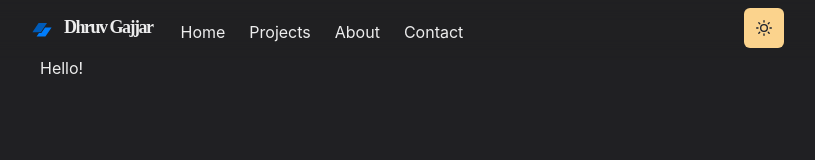
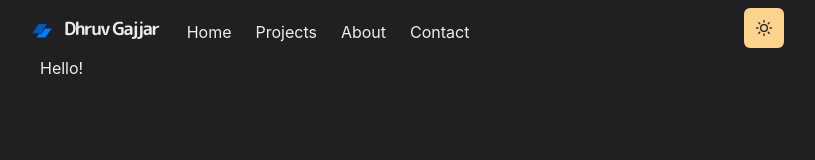
Before and after one commit to Dhruv-Gajjar/dhruv-homepage, a Next.js app: page / in a window 1280 px wide. Shown: the top 160 px of the page, without its empty margins (232-1047 px from the left). Built offline with nearby package versions, Linux system fonts and the light colour scheme.

Commit message:
Added fonts to the website

```diff
--- /dev/null
+++ b/components/Font.js
@@ -0,0 +1,6 @@
+const Fonts = () => (
+  <style jsx global>{`
+    @import url("https://fonts.googleapis.com/css2?family=M+PLUS+Rounded+1c:wght@300;700&display=swap");
+  `}</style>
+);
+export default Fonts;
--- a/pages/_app.js
+++ b/pages/_app.js
@@ -1,10 +1,12 @@
 import Layout from "../components/layout/main";
 import theme from "../theme";
+import Font from "../components/Font";
 import { ChakraProvider } from "@chakra-ui/react";
 
 function MyApp({ Component, pageProps }) {
   return (
     <ChakraProvider theme={theme}>
+      <Font />
       <Layout>
         <Component {...pageProps} />
       </Layout>
```
